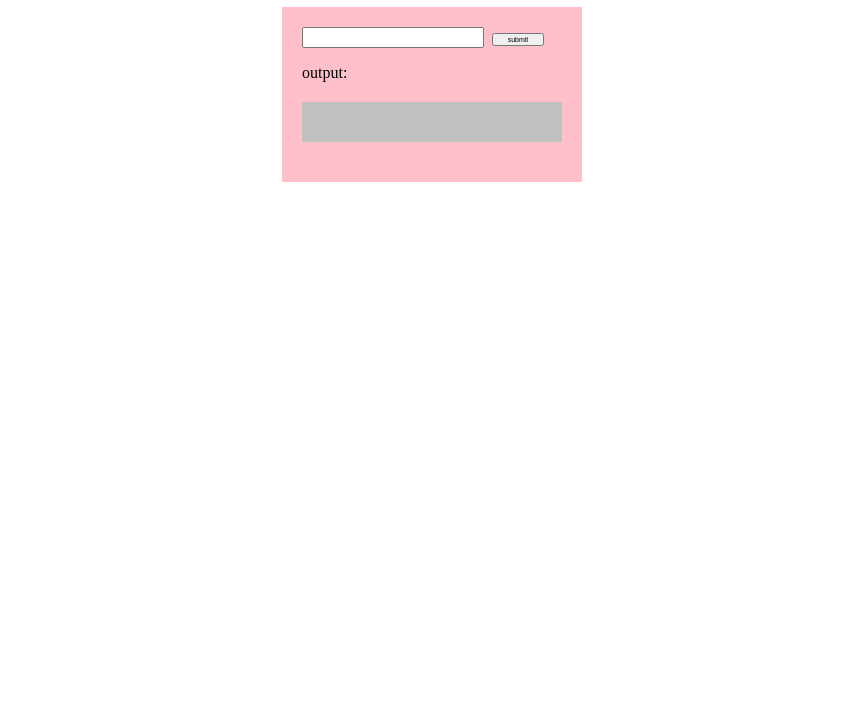
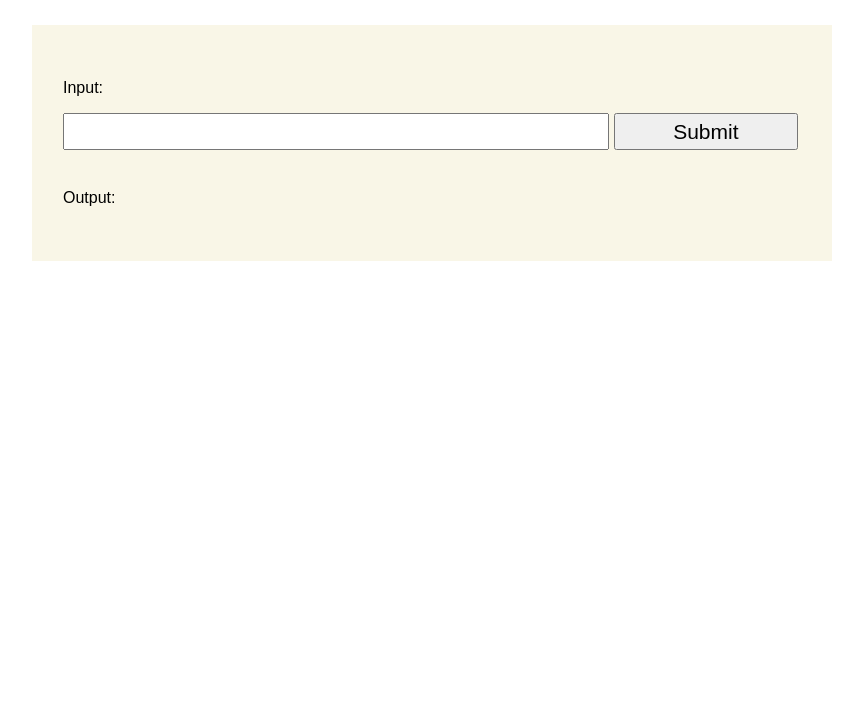
Before and after one commit to rocketacademy/basics-guess-the-word, a plain HTML site: page index.html in a window 1280 px wide. Shown: the part 74-800 px from the top of the page, without its empty margins (208-1071 px from the left). Drawn offline with Linux system fonts and the light colour scheme.

Commit message:
fix starter css

```diff
--- a/index.html
+++ b/index.html
@@ -1,11 +1,16 @@
 <!DOCTYPE html>
 <html>
   <head>
-    <title>SWE101 Guess the Word</title>
-    <meta charset="UTF-8" />
+    <title>SWE101 Guess The Word</title>
     <style>
       * {
         box-sizing: border-box;
+      }
+
+      body {
+        font-family: sans-serif;
+        margin-left: 30px;
+        margin-right: 30px;
       }
 
       #header {
@@ -13,51 +18,60 @@
       }
 
       #container {
-        margin: 20px auto;
-        padding: 20px;
-        background-color: pink;
-        max-width: 300px;
+        background-color: #f9f6e7;
+        margin: 40px auto;
+        max-width: 800px;
+        padding: 38px 31px;
       }
 
       input {
-        width: 70%;
-        margin-right: 4px;
+        font-size: 21px;
+        line-height: 33px;
+        margin: 0 0 23px 0;
+        padding: 0 9px;
+        width: 74%;
       }
 
       button {
-        font-size: 7px;
-        width: 20%;
+        font-size: 21px;
+        line-height: 33px;
+        margin: 0 0 23px 0;
+        padding: 0 6px;
+        width: 25%;
       }
 
       #output {
         margin: 20px auto;
-        padding: 20px;
-        background-color: silver;
+        padding: 20px 0px;
         width: 100%;
       }
     </style>
   </head>
+
   <body>
-    <h1 id="header">SWE 101! 🚀</h1>
+    <h1 id="header">SWE101! 🚀</h1>
     <div id="container">
-      <input id="my-input" />
-      <button id="my-button">submit</button>
-      <p>output:</p>
-      <div id="output"></div>
+      <p>Input:</p>
+      <input id="input-field" />
+      <button id="submit-button">Submit</button>
+      <p>Output:</p>
+      <div id="output-div"></div>
     </div>
+    <!-- Import program logic -->
     <script src="script.js"></script>
+    <!-- Define button click functionality -->
     <script>
-      var button = document.querySelector("#my-button");
-
+      var button = document.querySelector("#submit-button");
       button.addEventListener("click", function () {
-        var input = document.querySelector("#my-input");
-
+        // Set result to input value
+        var input = document.querySelector("#input-field");
         var result = main(input.value);
 
-        var output = document.querySelector("#output");
-
+        // Display result in output element
+        var output = document.querySelector("#output-div");
         output.innerHTML = result;
 
+        // Reset input value
         input.value = "";
       });
     </script>
```
